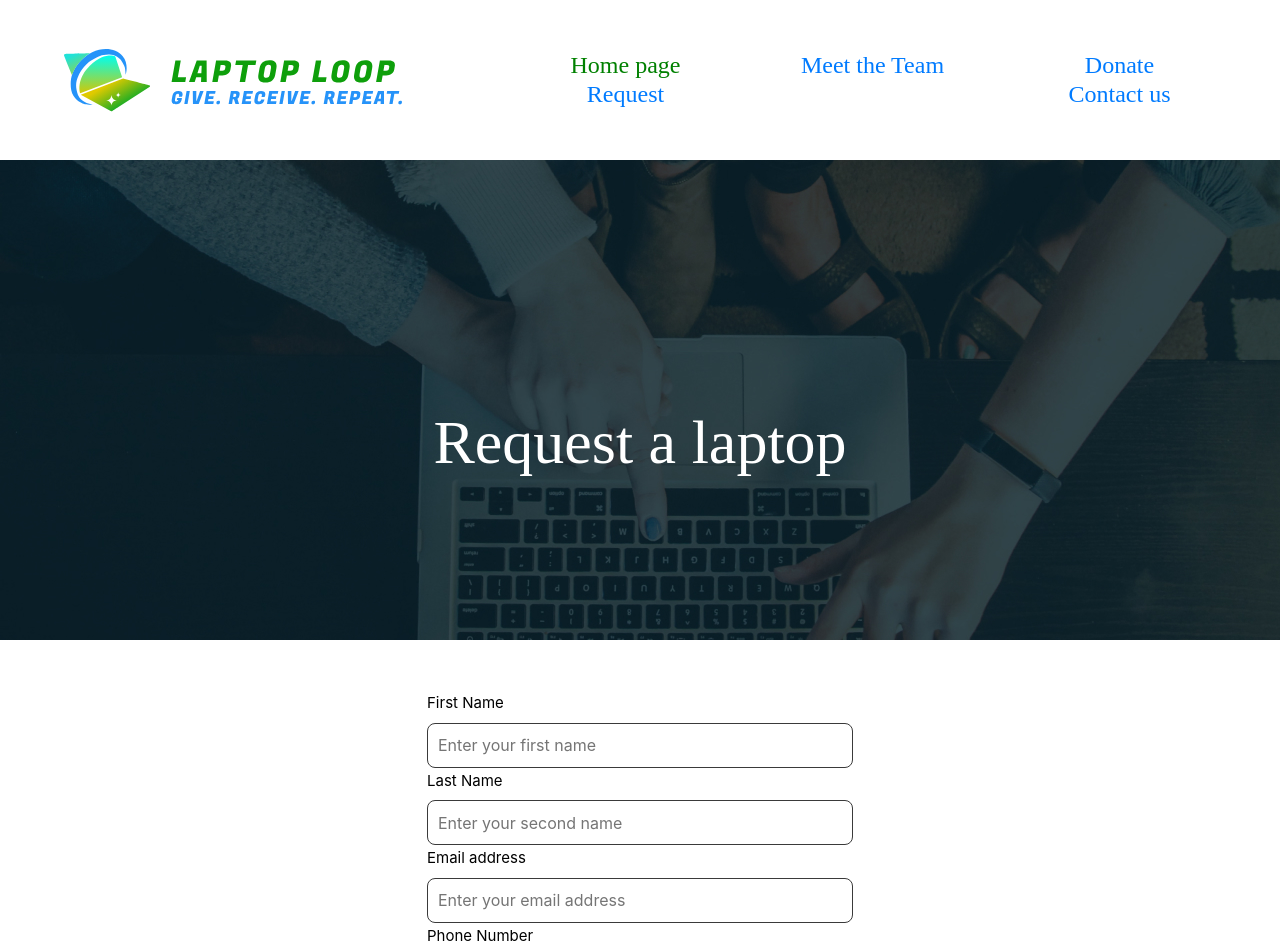
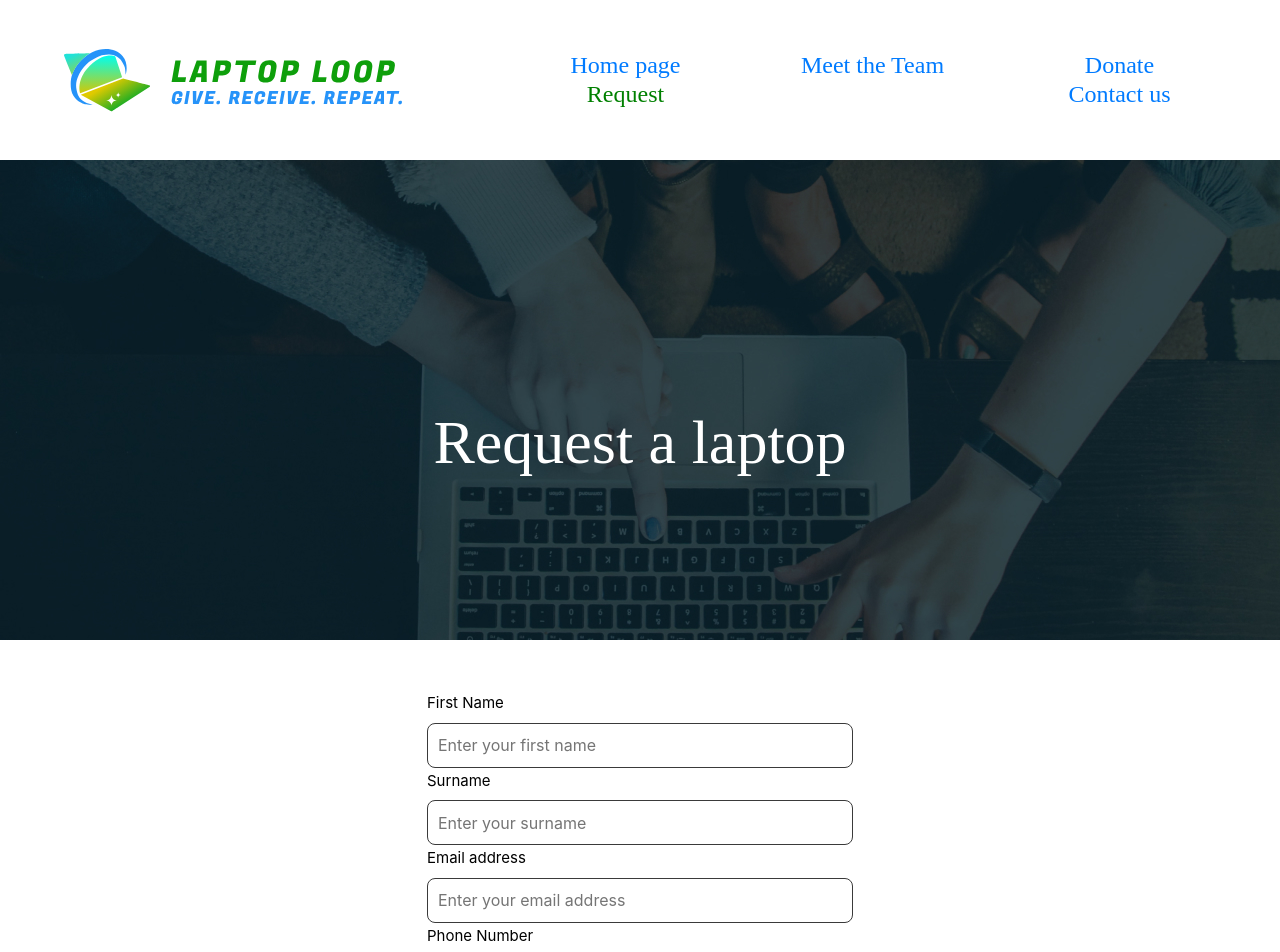
Before and after one commit to Sslim123/tech-roots-project, a React (Create React App) app in the folder client/: page /create-laptop-requests in a window 1280 px wide. Shown: the top 952 px of the page. Built offline with nearby package versions, Linux system fonts and the light colour scheme; no server answers.

Commit message:
navbar showing active page

```diff
--- a/client/src/pages/Home/Forms/DonatorFormReqest/DonatorForm.js
+++ b/client/src/pages/Home/Forms/DonatorFormReqest/DonatorForm.js
@@ -2,7 +2,7 @@ import React from "react";
 import { useState } from "react";
 import { Navigate } from "react-router-dom";
 import ButtonComponent from "../../../component/ButtonComponent/ButtonComponent";
-import Navbar from "../../../component/navbar/Navbar";
+import Navbar from "../../../component/navbar/navbar";
 
 import "./DonatorForm.css";
 
@@ -66,7 +66,7 @@ function DonatorForm() {
 
 	return (
 		<>
-			<Navbar />
+			<Navbar isActive="donationPage" />
 			{navigate ? (
 				<Navigate to={`/laptop-donation-status/${donationId}`} />
 			) : (
--- a/client/src/pages/Home/Forms/LaptopRequest/LaptopForm.js
+++ b/client/src/pages/Home/Forms/LaptopRequest/LaptopForm.js
@@ -1,5 +1,5 @@
 import React, { useState } from "react";
-import Navbar from "../../../component/navbar/Navbar";
+import Navbar from "../../../component/navbar/navbar";
 import { Navigate } from "react-router-dom";
 import "./LaptopForm.css";
 import BackgroundImage from "../../../component/BackgroundImageComponent/BackgroundImage";
@@ -51,15 +51,13 @@ function LaptopForm() {
 			});
 	}
 
-	return navigate ? (
+	return (
 		<>
-			<Navbar />
+			<Navbar isActive="requestPage" />
+			<BackgroundImage primaryText="Request a laptop" />
+			{navigate ? (
 				<Navigate to={`/laptop-request-status/${requestId}`} />
-		</>
 			) : (
-		<>
-			<Navbar />
-			<BackgroundImage primaryText="Request a laptop" />
 				<div className="form-card">
 					<form onSubmit={submitForm} className="form" name="laptopRequestForm">
 						<div className="form-container">
@@ -77,14 +75,14 @@ function LaptopForm() {
 								/>
 							</div>
 							<div>
-							<label htmlFor="label2">Last Name</label>
+								<label htmlFor="label2">Surname</label>
 								<input
 									required
 									type="text"
 									value={lastName}
 									id="lastName"
 									name="lastName"
-								placeholder="Enter your second name"
+									placeholder="Enter your surname"
 									className="input_field"
 									onChange={handleClick}
 								/>
@@ -119,6 +117,7 @@ function LaptopForm() {
 						</div>
 					</form>
 				</div>
+			)}
 		</>
 	);
 }
--- a/client/src/pages/Home/Home.js
+++ b/client/src/pages/Home/Home.js
@@ -10,7 +10,7 @@ import HowItIsWORK from "../component/HowItIsWork/HowItIsWork";
 export function Home() {
 	return (
 		<>
-			<Navbar />
+			<Navbar isActive="homePage" />
 			<Homebody />
 			<HowItIsWORK />
 			<Mission />
--- a/client/src/pages/component/navbar/navbar.css
+++ b/client/src/pages/component/navbar/navbar.css
@@ -34,7 +34,7 @@ background-color: white;
 button:hover{
     background-color: green;
 }
-#Page-home-bt a{
+#active a{
     color: green;
 }
 .link1{
--- a/client/src/pages/component/navbar/navbar.js
+++ b/client/src/pages/component/navbar/navbar.js
@@ -1,41 +1,37 @@
-import React from "react";
+import React, { useEffect, useState } from "react";
 import svg from "./logo block.svg";
 import "./navbar.css";
 
 import { Link } from "react-router-dom";
 
-function Navbar() {
+function Navbar(props) {
 	return (
 		<header className="header">
 			<img src={svg} />
 			<nav className="navbar navbar-light  justify-content-centre">
-				<button id="Page-home-bt">
-					<Link className="link1" to="/meet-team-request">
+				<button id={props.isActive === "homePage" && "active"}>
+					<Link className="link1" to="/">
 						Home page
 					</Link>
 				</button>
-				<button id="Meet-home-bt">
+				<button id={props.isActive === "meetTheTeam" && "active"}>
 					<Link className="link1" to="/meet-team-request">
 						Meet the Team
 					</Link>
 				</button>
-				<button id="Meet-home-bt">
-					<Link
-						className="link1"
-						to="/create-donator-requests
-"
-					>
+				<button id={props.isActive === "donationPage" && "active"}>
+					<Link className="link1" to="/create-donator-requests">
 						Donate
 					</Link>
 				</button>
 
-				<button id="Meet-home-bt">
+				<button id={props.isActive === "requestPage" && "active"}>
 					<Link className="link1" to="/create-laptop-requests">
 						Request
 					</Link>
 				</button>
 
-				<button id="Meet-home-bt">
+				<button id={props.isActive === "contactUs" && "contactUs"}>
 					<Link className="link1" to="/meet-team-request">
 						Contact us
 					</Link>
```
Also changed, not shown: client/src/App.js (+5 -2 lines). Lines whose indentation alone changed are shown as unchanged.
